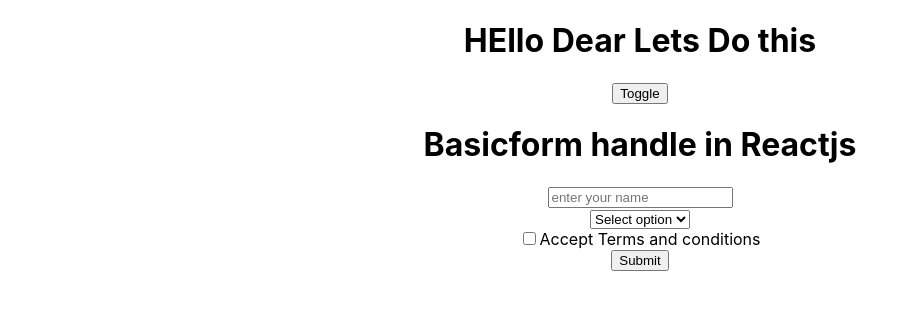
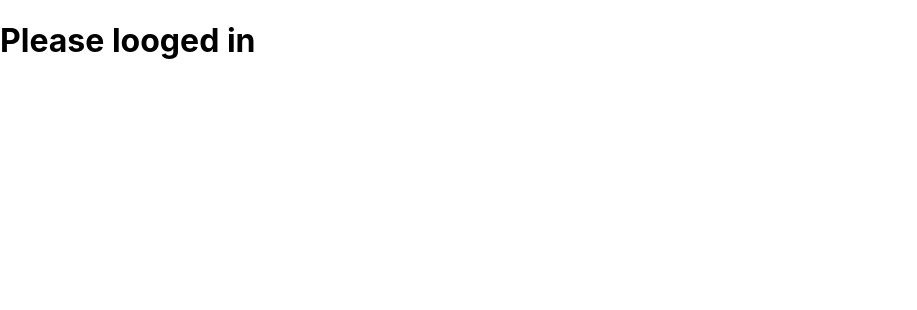
Before and after one commit to Bhaweshkiwitech/Reactjs_tutotrial-, a React (Create React App) app in the folder reactjstut01/: page / in a window 1280 px wide. Shown: the top 310 px of the page, without its empty margins (0-917 px from the left). Built offline with nearby package versions, Linux system fonts and the light colour scheme.

Commit message:
ternary operator

```diff
--- /dev/null
+++ b/reactjstut01/src/Profile.js
@@ -0,0 +1,20 @@
+import React from "react";
+import {useState} from 'react'
+
+function Profile() {
+  const [loggedIn, setLoggedIn] = useState(false); //defining state taking false means user is not logged in.
+// const loggedIn= true //it is working with this also but in react you can use state instead of variable
+return (
+    <div>
+      {/* below line means if user is logged in then it will show successfully logged in : means otherwise please logged in */}
+      {/* it is like if else condition in reactjs */}
+      {loggedIn ? (
+        <h1>You are successfully logged in</h1>
+      ) : (
+        <h1>Please looged in</h1>
+      )}
+    </div>
+  );
+}
+
+export default Profile;
--- a/reactjstut01/src/index.js
+++ b/reactjstut01/src/index.js
@@ -4,12 +4,15 @@
 import App from './App';
 import Basicform from './Basicform';
 import reportWebVitals from './reportWebVitals';
+import Profile from './Profile';
 
 const root = ReactDOM.createRoot(document.getElementById('root'));
 root.render(
   <React.StrictMode>
-    <App />
-    <Basicform/>
+    {/* <App />
+    <Basicform/> */}
+    <Profile/>
+
   </React.StrictMode>
 );
 
```
